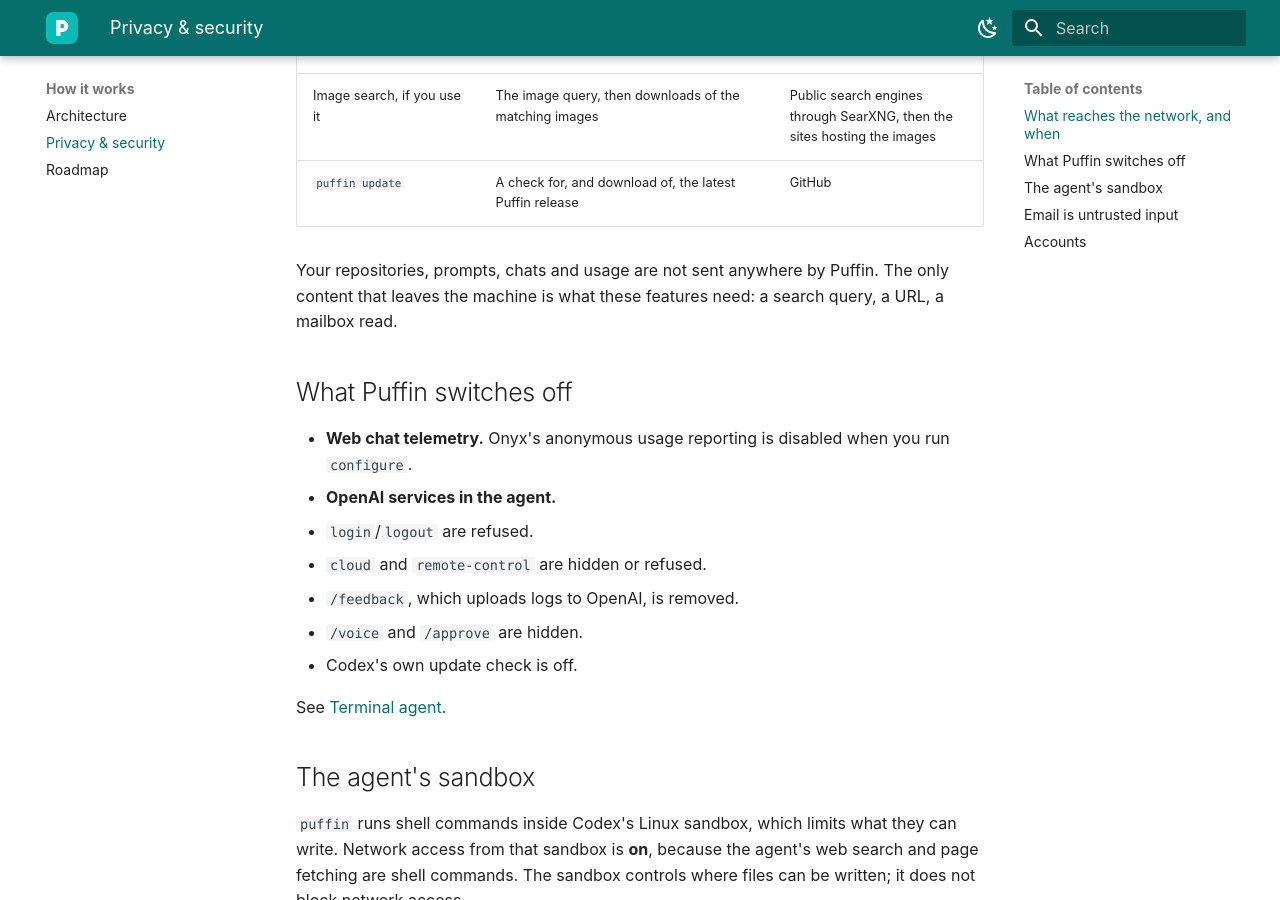
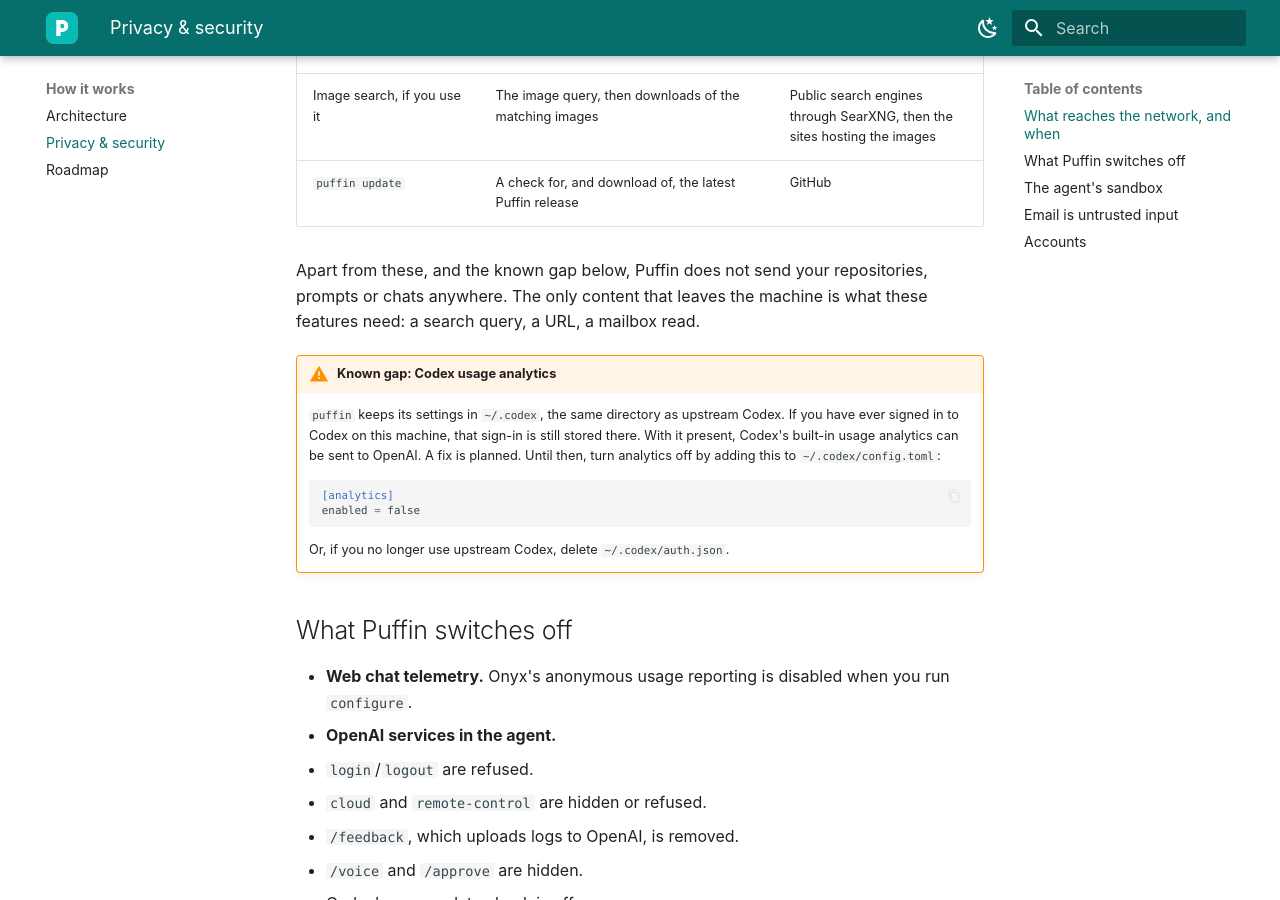
Before and after one commit to dreamference/mightling, an MkDocs documentation site: the page built from docs/privacy.md, in a window 1280 px wide and 900 px high, scrolled down 878 px. Built offline with MkDocs 1.6.1 and Material for MkDocs 9.7.7, drawn with Linux system fonts in a browser that asks for light colours.

Commit message:
Product site: state the analytics gap and the custom image; tighten the Pages gate
- Privacy: puffin shares ~/.codex with upstream Codex, so a stored
  ChatGPT sign-in lets Codex's usage analytics reach OpenAI. Documented
  as a known gap with the workaround ([analytics] enabled = false, or
  removing auth.json); home and agent pages now claim only that prompts
  go to the local model and no OpenAI account is needed.
- Get started: the default model's vLLM image is a staged custom build
  (Dockerfile.dflash, Dockerfile.dense) that `server start` cannot build
  by itself yet; say so instead of promising a plain first start.
- docs.yml: deploy only when Pages' source is GitHub Actions
  (build_type == workflow). The default branch source would answer the
  API and then fail the deploy.

````diff
--- a/docs/privacy.md
+++ b/docs/privacy.md
@@ -18,8 +18,22 @@
 | Image search, if you use it | The image query, then downloads of the matching images | Public search engines through SearXNG, then the sites hosting the images |
 | `puffin update` | A check for, and download of, the latest Puffin release | GitHub |
 
-Your repositories, prompts, chats and usage are not sent anywhere by Puffin. The only content that
-leaves the machine is what these features need: a search query, a URL, a mailbox read.
+Apart from these, and the known gap below, Puffin does not send your repositories, prompts or chats
+anywhere. The only content that leaves the machine is what these features need: a search query,
+a URL, a mailbox read.
+
+!!! warning "Known gap: Codex usage analytics"
+    `puffin` keeps its settings in `~/.codex`, the same directory as upstream Codex. If you have
+    ever signed in to Codex on this machine, that sign-in is still stored there. With it present,
+    Codex's built-in usage analytics can be sent to OpenAI. A fix is planned. Until then, turn
+    analytics off by adding this to `~/.codex/config.toml`:
+
+    ```toml
+    [analytics]
+    enabled = false
+    ```
+
+    Or, if you no longer use upstream Codex, delete `~/.codex/auth.json`.
 
 ## What Puffin switches off
 
````
Also changed, not shown: docs/getting-started.md (+11 -2 lines), docs/index.md (+6 -5 lines), docs/puffin.md (+3 -3 lines), 1 other file.
